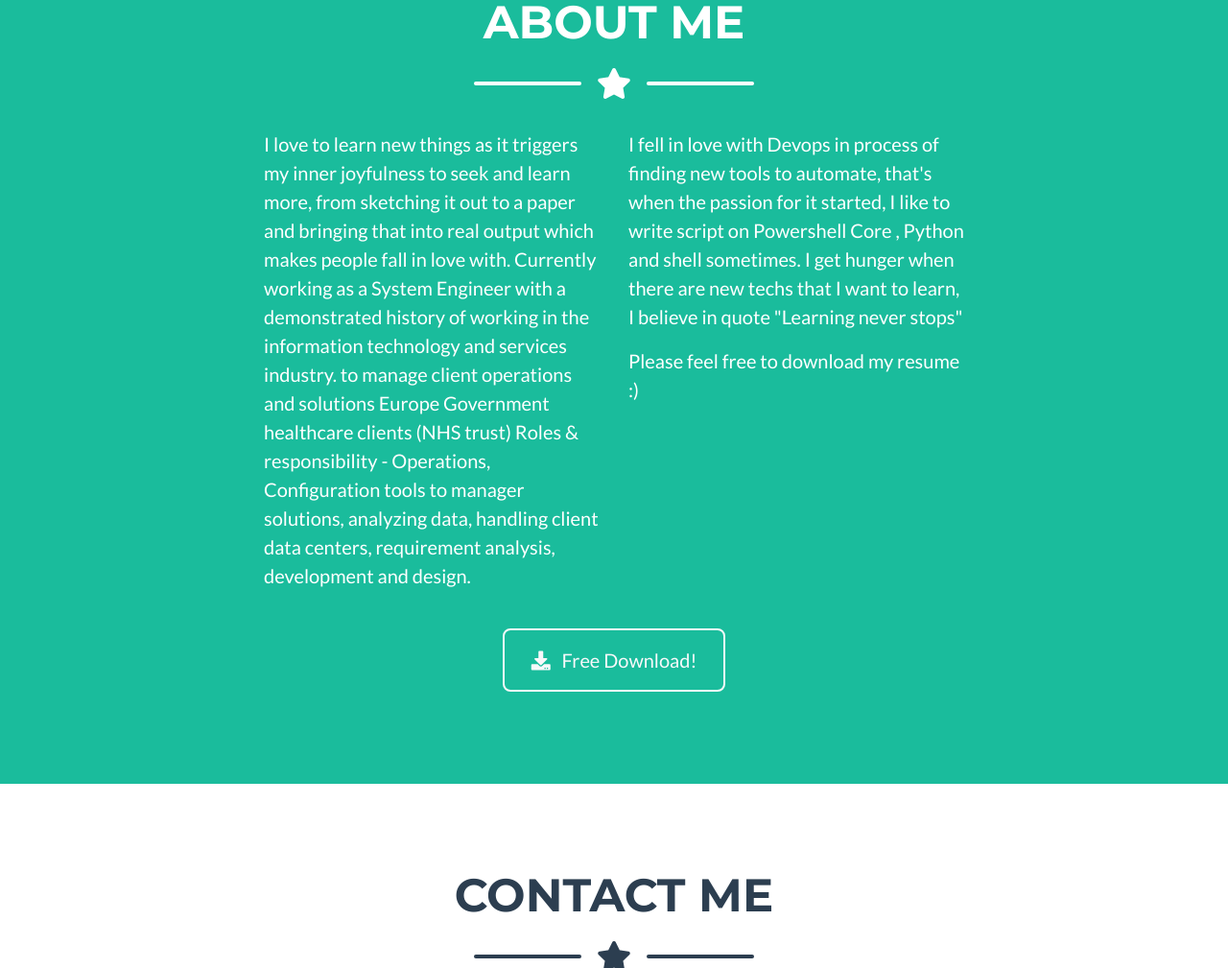
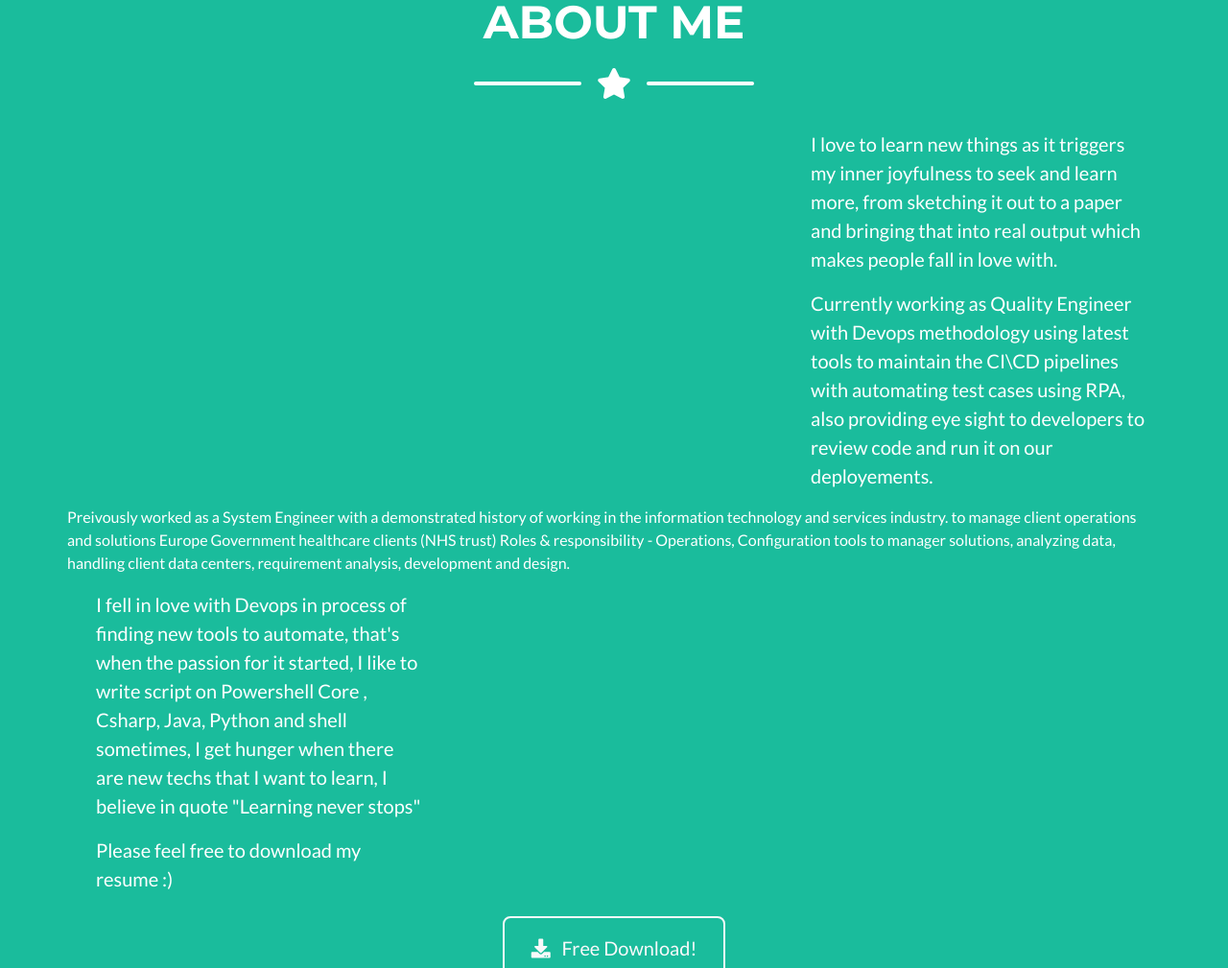
Before and after one commit to Omkar219/omkar219.github.io, a website with bundled scripts: page index.html in a window 1280 px wide. Shown: the part 1791-2800 px from the top of the page at 96% size. Built offline with nearby package versions, Linux system fonts and the light colour scheme.

Commit message:
Update index.html
updated with latest info

```diff
--- a/index.html
+++ b/index.html
@@ -66,7 +66,7 @@
       </div>
 
       <!-- Masthead Subheading -->
-      <p class="masthead-subheading font-weight-light mb-0">Excited to share you my portfolio with 2 + years in IT</p>
+      <p class="masthead-subheading font-weight-light mb-0">Excited to share you my portfolio with 4 + years in IT</p>
 
     </div>
   </header>
@@ -190,11 +190,13 @@
           <p class="lead">
               I love to learn new things as it triggers my inner joyfulness to seek and learn more, from sketching it out to a paper and bringing that into real output which makes people fall in love with.
 
-              Currently working as a System Engineer with a demonstrated history of working in the information technology and services industry. to manage client operations and solutions Europe Government healthcare clients (NHS trust)
+              <p class="lead">Currently working as Quality Engineer with Devops methodology using latest tools to maintain the CI\CD pipelines with automating test cases using RPA, also providing eye sight to developers to review code and run it on our deployements.</p>
+            </div>
+              Preivously worked as a System Engineer with a demonstrated history of working in the information technology and services industry. to manage client operations and solutions Europe Government healthcare clients (NHS trust)
               Roles & responsibility - Operations, Configuration tools to manager solutions, analyzing data, handling client data centers, requirement analysis, development and design.</p>
         </div>
         <div class="col-lg-4 mr-auto">
-          <p class="lead">I fell in love with Devops in process of finding new tools to automate, that's when the passion for it started, I like to write script on Powershell Core , Python and shell sometimes. I get hunger when there are new techs that I want to learn, I believe in quote "Learning never stops" </p>
+          <p class="lead">I fell in love with Devops in process of finding new tools to automate, that's when the passion for it started, I like to write script on Powershell Core , Csharp, Java, Python and shell sometimes, I get hunger when there are new techs that I want to learn, I believe in quote "Learning never stops" </p>
           <p class="lead"> Please feel free to download my resume :) </p>
         </div>
       </div>
```
